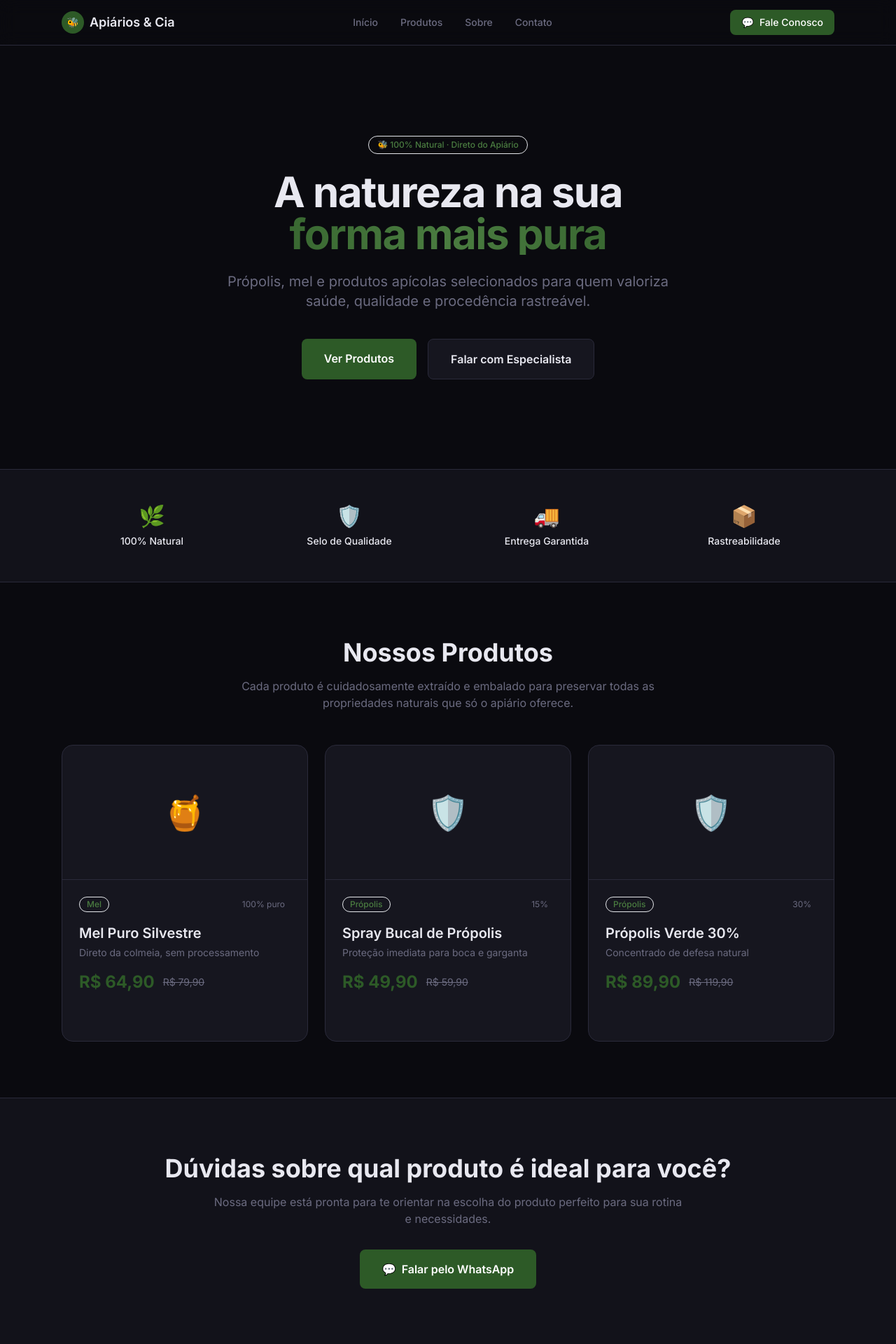
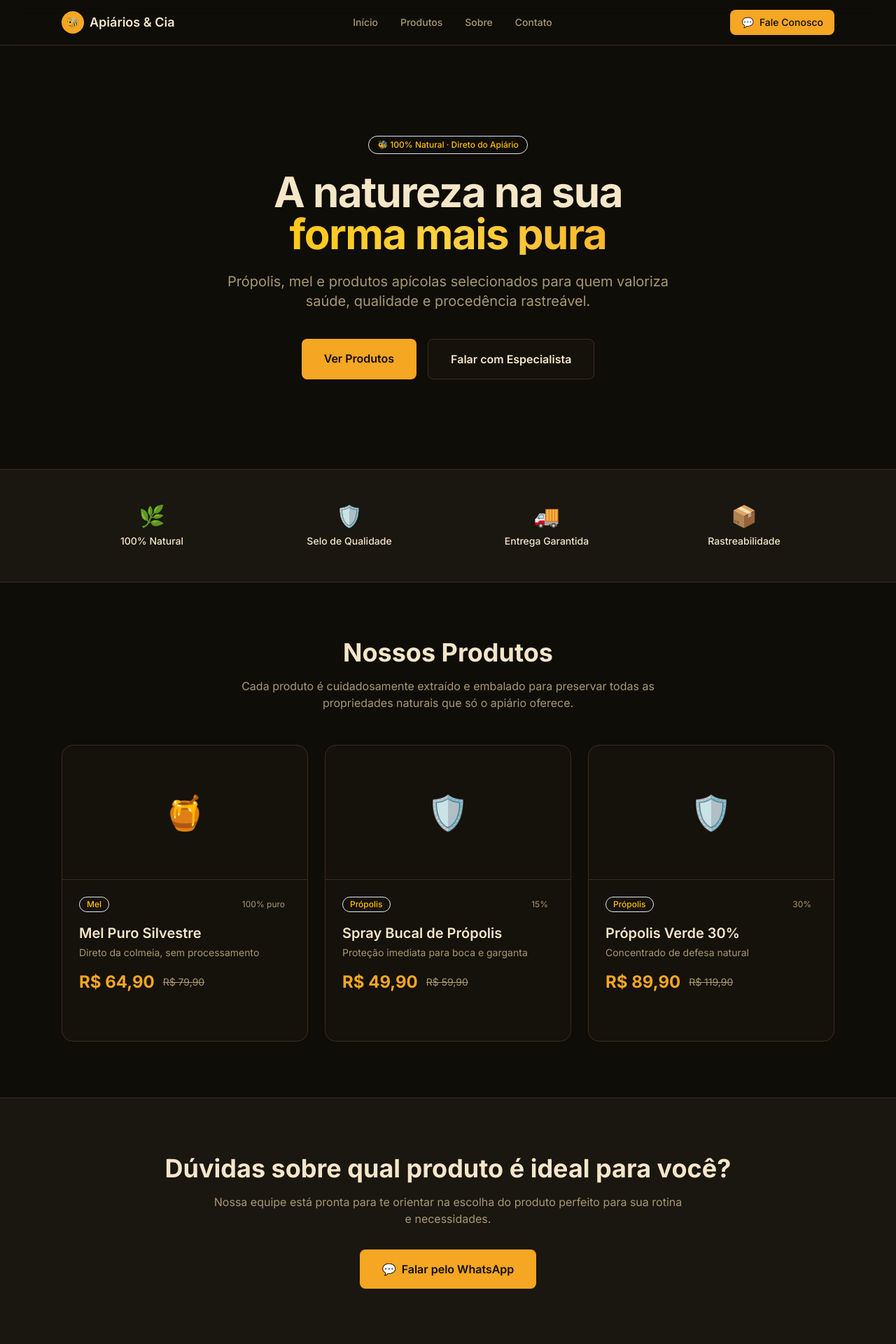
Before and after one commit to sevenstamp777/apicolas-products-site, a Next.js app: page / in a window 1280 px wide. Shown: the top 1920 px of the page at 70% size. Built offline with nearby package versions, Linux system fonts and the light colour scheme.

Commit message:
Update colors to honey/amber palette for bee-themed branding

```diff
--- a/components/CaptureForm.js
+++ b/components/CaptureForm.js
@@ -131,7 +131,7 @@
       <button
         type="submit"
         disabled={isSubmitting}
-        className="w-full px-8 py-4 bg-[var(--accent)] hover:bg-[var(--accent-light)] disabled:bg-[var(--accent)]/50 disabled:cursor-not-allowed text-white font-semibold rounded-xl text-lg transition-all hover:shadow-lg hover:shadow-[var(--accent)]/30"
+        className="w-full px-8 py-4 bg-[var(--accent)] hover:bg-[var(--amber)] disabled:bg-[var(--accent)]/50 disabled:cursor-not-allowed text-[var(--bg)] font-semibold rounded-xl text-lg transition-all hover:shadow-lg hover:shadow-[var(--accent)]/30"
       >
         {isSubmitting ? 'Enviando...' : 'Receber Recomendação'}
       </button>
--- a/components/ProductCard.js
+++ b/components/ProductCard.js
@@ -5,14 +5,14 @@
     <Link href={`/produtos/${product.id}`} className="group block">
       <div className="rounded-2xl bg-[var(--card)] border border-[var(--border)] overflow-hidden transition-all duration-300 group-hover:shadow-xl group-hover:shadow-black/20 group-hover:border-[var(--accent)]/40">
         {/* Image placeholder */}
-        <div className="h-48 bg-gradient-to-br from-[var(--accent)]/5 via-[var(--accent)]/10 to-[var(--accent)]/5 border-b border-[var(--border)] flex items-center justify-center">
+        <div className="h-48 bg-gradient-to-br from-[var(--accent)]/5 via-[var(--accent-light)]/10 to-[var(--honey)]/5 border-b border-[var(--border)] flex items-center justify-center">
           <span className="text-5xl">{product.category === 'Própolis' ? '🛡️' : '🍯'}</span>
         </div>
 
         <div className="p-6 space-y-4">
           {/* Category badge */}
           <div className="flex items-center justify-between">
-            <span className="inline-block px-2.5 py-0.5 rounded-full bg-[var(--accent)]/10 text-[var(--accent-light)] text-xs font-medium border border-[var(--accent)]/20">
+            <span className="inline-block px-2.5 py-0.5 rounded-full bg-[var(--accent)]/10 text-[var(--amber)] text-xs font-medium border border-[var(--amber)]/20">
               {product.category}
             </span>
             <span className="text-xs text-[var(--muted)] bg-[var(--border)]/20 px-2 py-0.5 rounded-full">
@@ -22,7 +22,7 @@
 
           {/* Product info */}
           <div>
-            <h3 className="font-display font-semibold text-xl text-[var(--fg)] group-hover:text-[var(--accent-light)] transition-colors">
+            <h3 className="font-display font-semibold text-xl text-[var(--fg)] group-hover:text-[var(--amber)] transition-colors">
               {product.name}
             </h3>
             <p className="text-sm text-[var(--muted)] mt-1 line-clamp-2">
@@ -43,7 +43,7 @@
           </div>
 
           {/* View link */}
-          <div className="pt-2 text-[var(--accent-light)] text-sm font-medium flex items-center gap-1 opacity-0 group-hover:opacity-100 transition-opacity">
+          <div className="pt-2 text-[var(--amber)] text-sm font-medium flex items-center gap-1 opacity-0 group-hover:opacity-100 transition-opacity">
             Ver detalhes
             <svg className="w-4 h-4" fill="none" stroke="currentColor" viewBox="0 0 24 24">
               <path strokeLinecap="round" strokeLinejoin="round" strokeWidth={2} d="M9 5l7 7-7 7" />
--- a/components/footer.js
+++ b/components/footer.js
@@ -10,7 +10,7 @@
           {/* Brand */}
           <div className="md:col-span-2">
             <div className="flex items-center gap-2 mb-4">
-              <div className="w-8 h-8 rounded-full bg-[var(--accent)] flex items-center justify-center text-white font-bold text-sm">
+              <div className="w-8 h-8 rounded-full bg-[var(--accent)] flex items-center justify-center text-[var(--bg)] font-bold text-sm">
                 🐝
               </div>
               <span className="font-display font-semibold text-lg text-[var(--fg)]">
@@ -22,10 +22,10 @@
               Própolis verde, mel puro e derivados com qualidade premium.
             </p>
             <div className="flex gap-4 mt-6">
-              <a href="#" className="text-[var(--muted)] hover:text-[var(--accent)] transition-colors">
+              <a href="#" className="text-[var(--muted)] hover:text-[var(--amber)] transition-colors">
                 Instagram
               </a>
-              <a href="#" className="text-[var(--muted)] hover:text-[var(--accent)] transition-colors">
+              <a href="#" className="text-[var(--muted)] hover:text-[var(--amber)] transition-colors">
                 WhatsApp
               </a>
             </div>
--- a/components/header.js
+++ b/components/header.js
@@ -7,7 +7,7 @@
         <nav className="flex items-center justify-between h-16">
           {/* Logo */}
           <Link href="/" className="flex items-center gap-2 group">
-            <div className="w-8 h-8 rounded-full bg-[var(--accent)] flex items-center justify-center text-white font-bold text-sm transition-transform group-hover:scale-110">
+            <div className="w-8 h-8 rounded-full bg-[var(--accent)] flex items-center justify-center text-[var(--bg)] font-bold text-sm transition-transform group-hover:scale-110">
               🐝
             </div>
             <span className="font-display font-semibold text-lg text-[var(--fg)]">
@@ -37,7 +37,7 @@
               href={`https://wa.me/55${process.env.NEXT_PUBLIC_WHATSAPP || '11999999999'}`}
               target="_blank"
               rel="noopener noreferrer"
-              className="hidden sm:flex items-center gap-2 px-4 py-2 bg-[var(--accent)] hover:bg-[var(--accent-light)] text-white text-sm font-medium rounded-lg transition-all hover:shadow-lg hover:shadow-[var(--accent)]/20"
+              className="hidden sm:flex items-center gap-2 px-4 py-2 bg-[var(--accent)] hover:bg-[var(--amber)] text-[var(--bg)] text-sm font-medium rounded-lg transition-all hover:shadow-lg hover:shadow-[var(--accent)]/20"
             >
               <span>💬</span>
               <span>Fale Conosco</span>
--- a/pages/captura.js
+++ b/pages/captura.js
@@ -9,7 +9,7 @@
         <section className="py-24 border-b border-[var(--border)]">
           <div className="max-w-6xl mx-auto px-4 sm:px-6">
             <div className="text-center max-w-3xl mx-auto mb-12">
-              <span className="inline-block px-3 py-1 rounded-full bg-[var(--accent)]/10 text-[var(--accent-light)] text-xs font-medium border border-[var(--accent)]/20 mb-6">
+              <span className="inline-block px-3 py-1 rounded-full bg-[var(--accent)]/10 text-[var(--amber)] text-xs font-medium border border-[var(--amber)]/20 mb-6">
                 🐝 Comunidade de Saúde Natural
               </span>
               <h1 className="font-display text-4xl md:text-5xl lg:text-6xl font-bold text-[var(--fg)] mb-6 leading-tight">
@@ -112,7 +112,7 @@
             <div className="flex flex-col sm:flex-row gap-4 justify-center">
               <a
                 href="/captura"
-                className="px-8 py-4 bg-[var(--accent)] hover:bg-[var(--accent-light)] text-white font-semibold rounded-xl transition-all hover:shadow-lg"
+                className="px-8 py-4 bg-[var(--accent)] hover:bg-[var(--amber)] text-[var(--bg)] font-semibold rounded-xl transition-all hover:shadow-lg"
               >
                 Inscrever-se Gratuito
               </a>
--- a/pages/index.js
+++ b/pages/index.js
@@ -24,15 +24,15 @@
     <Layout>
       {/* Hero Section */}
       <section className="relative overflow-hidden border-b border-[var(--border)]">
-        <div className="absolute inset-0 bg-gradient-to-br from-[var(--accent)]/10 via-transparent to-transparent" />
+        <div className="absolute inset-0 bg-gradient-to-br from-[var(--honey)]/20 via-[var(--accent-light)]/10 to-transparent" />
         <div className="relative max-w-6xl mx-auto px-4 sm:px-6 py-20 md:py-32">
           <div className="text-center max-w-3xl mx-auto">
-            <span className="inline-block px-3 py-1 rounded-full bg-[var(--accent)]/10 text-[var(--accent-light)] text-xs font-medium border border-[var(--accent)]/20 mb-6">
+            <span className="inline-block px-3 py-1 rounded-full bg-[var(--accent)]/10 text-[var(--amber)] text-xs font-medium border border-[var(--amber)]/20 mb-6">
               🐝 100% Natural · Direto do Apiário
             </span>
             <h1 className="font-display text-4xl md:text-6xl font-bold tracking-tight text-[var(--fg)] mb-6 leading-tight">
               A natureza na sua
-              <span className="block bg-gradient-to-r from-[var(--accent)] via-[var(--accent-light)] to-[var(--accent)] bg-clip-text text-transparent">
+              <span className="block bg-gradient-to-r from-[var(--amber)] via-[var(--accent-light)] to-[var(--accent)] bg-clip-text text-transparent">
                 forma mais pura
               </span>
             </h1>
@@ -43,7 +43,7 @@
             <div className="flex flex-col sm:flex-row gap-4 justify-center">
               <a
                 href="#produtos"
-                className="px-8 py-4 bg-[var(--accent)] hover:bg-[var(--accent-light)] text-white font-semibold rounded-lg transition-all hover:shadow-lg hover:shadow-[var(--accent)]/30"
+                className="px-8 py-4 bg-[var(--accent)] hover:bg-[var(--amber)] text-[var(--bg)] font-semibold rounded-lg transition-all hover:shadow-lg hover:shadow-[var(--accent)]/30"
               >
                 Ver Produtos
               </a>
@@ -113,7 +113,7 @@
             href="https://wa.me/5511999999999"
             target="_blank"
             rel="noopener noreferrer"
-            className="inline-flex items-center gap-2 px-8 py-4 bg-[var(--accent)] hover:bg-[var(--accent-light)] text-white font-semibold rounded-lg transition-all hover:shadow-lg hover:shadow-[var(--accent)]/30"
+            className="inline-flex items-center gap-2 px-8 py-4 bg-[var(--accent)] hover:bg-[var(--amber)] text-[var(--bg)] font-semibold rounded-lg transition-all hover:shadow-lg hover:shadow-[var(--accent)]/30"
           >
             <span>💬</span>
             Falar pelo WhatsApp
--- a/pages/quiz.js
+++ b/pages/quiz.js
@@ -138,7 +138,7 @@
                       className={`
                         w-full p-4 text-left rounded-xl border transition-all
                         ${answers[quizQuestions[currentStep].id] === option.value
-                          ? 'bg-[var(--accent)]/10 border-[var(--accent)] text-[var(--accent-light)]'
+                          ? 'bg-[var(--accent)]/10 border-[var(--accent)] text-[var(--amber)]'
                           : 'bg-[var(--bg-subtle)] border-[var(--border)] hover:bg-[var(--border)]/50 hover:translate-x-1'
                         }
                       `}
@@ -184,7 +184,7 @@
                       px-6 py-2 rounded-lg text-sm font-medium transition-all
                       ${!answers[quizQuestions[currentStep].id]
                         ? 'bg-[var(--accent)]/30 cursor-not-allowed text-white/50'
-                        : 'bg-[var(--accent)] hover:bg-[var(--accent-light)] text-white'
+                        : 'bg-[var(--accent)] hover:bg-[var(--amber)] text-[var(--bg)]'
                       }
                     `}
                   >
--- a/styles/globals.css
+++ b/styles/globals.css
@@ -3,16 +3,20 @@
 @tailwind components;
 @tailwind utilities;
 
-/* Custom properties */
+/* Custom properties - Paleta Apicola (Mel / Amarelo / Dourado / Âmbar) */
 :root {
-  --bg: #0a0a0f;
-  --bg-subtle: #12121a;
-  --fg: #e8e8f0;
-  --muted: #6b6b80;
-  --accent: #2d5a27;
-  --accent-light: #4a7c40;
-  --card: #16161f;
-  --border: #2a2a3a;
+  --bg: #0f0d08;
+  --bg-subtle: #1a1610;
+  --fg: #f5e6c8;
+  --muted: #a89870;
+  --accent: #f5a623;       /* Dourado mel */
+  --accent-light: #ffd23f; /* Amarelo abelha */
+  --accent-dark: #c4821c;  /* Mel escuro */
+  --honey: #e89c1a;        /* Cor do mel */
+  --amber: #ffbf00;        /* Âmbar */
+  --card: #15110b;
+  --border: #3d2e1a;
+  --honey-glow: rgba(245, 166, 35, 0.15);
 }
 
 /* Body */
```
